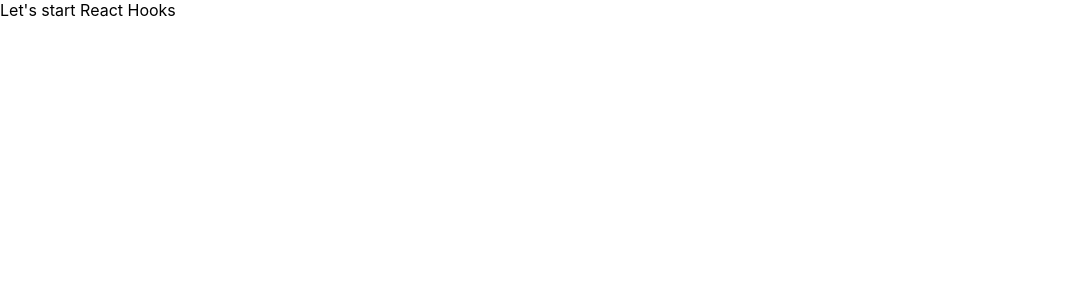
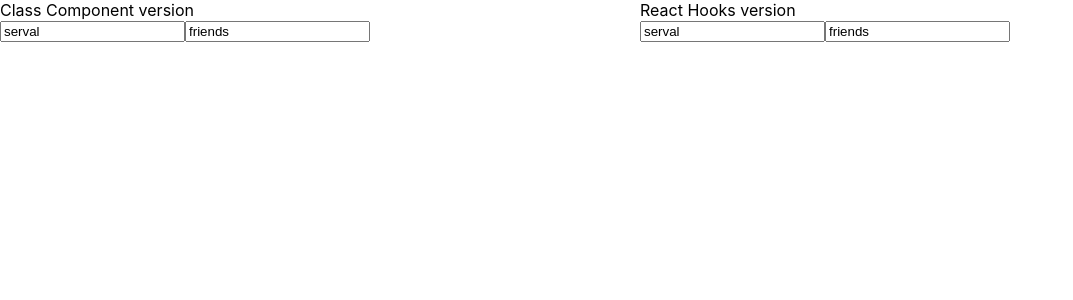
Before and after one commit to kdnakt/effective-react-hooks-study, a React (Create React App) app in the folder sample/: page / in a window 1280 px wide. Shown: the top 300 px of the page, without its empty margins (0-1073 px from the left). Built offline with nearby package versions, Linux system fonts and the light colour scheme.

Commit message:
Using React Hooks

```diff
--- a/sample/src/App.tsx
+++ b/sample/src/App.tsx
@@ -1,7 +1,21 @@
 import React from 'react';
 
+import WithHooks from './WithHooks';
+import WithoutHooks from './WithoutHooks';
+
 const App: React.FC = () => {
-  return <div>Let's start React Hooks</div>
-}
+  return (
+    <div style={{ display: 'grid' }}>
+      <div style={{ gridColumn: '1/2' }}>
+        <div>Class Component version</div>
+        <WithoutHooks />
+      </div>
+      <div style={{ gridColumn: '2/2' }}>
+        <div>React Hooks version</div>
+        <WithHooks />
+      </div>
+    </div>
+  );
+};
 
 export default App;
--- /dev/null
+++ b/sample/src/WithHooks.tsx
@@ -0,0 +1,23 @@
+import React, { useState } from 'react'
+
+const App: React.FC = () => {
+  const [name, setName] = useState('serval')
+  const [type, setType] = useState('friends')
+
+  function handleChangeName(e: React.ChangeEvent<HTMLInputElement>) {
+    setName(e.target.value)
+  }
+
+  function handleChangeType(e: React.ChangeEvent<HTMLInputElement>) {
+    setType(e.target.value)
+  }
+
+  return (
+    <div>
+      <input value={name} onChange={handleChangeName} />
+      <input value={type} onChange={handleChangeType} />
+    </div>
+  )
+}
+
+export default App
--- /dev/null
+++ b/sample/src/WithoutHooks.tsx
@@ -0,0 +1,29 @@
+import React from 'react';
+
+class WithoutHooks extends React.Component<{}, {name:string;type:string}> {
+  constructor(props: {}) {
+    super(props);
+    this.state = { name: 'serval', type: 'friends' };
+    this.handleChangeName = this.handleChangeName.bind(this);
+    this.handleChangeType = this.handleChangeType.bind(this);
+  }
+
+  handleChangeName(e: React.ChangeEvent<HTMLInputElement>) {
+    this.setState({ name: e.target.value });
+  }
+
+  handleChangeType(e: React.ChangeEvent<HTMLInputElement>) {
+    this.setState({ type: e.target.value });
+  }
+
+  render() {
+    return (
+      <div>
+        <input value={this.state.name} onChange={this.handleChangeName} />
+        <input value={this.state.type} onChange={this.handleChangeType} />
+      </div>
+    );
+  }
+}
+
+export default WithoutHooks;
```
